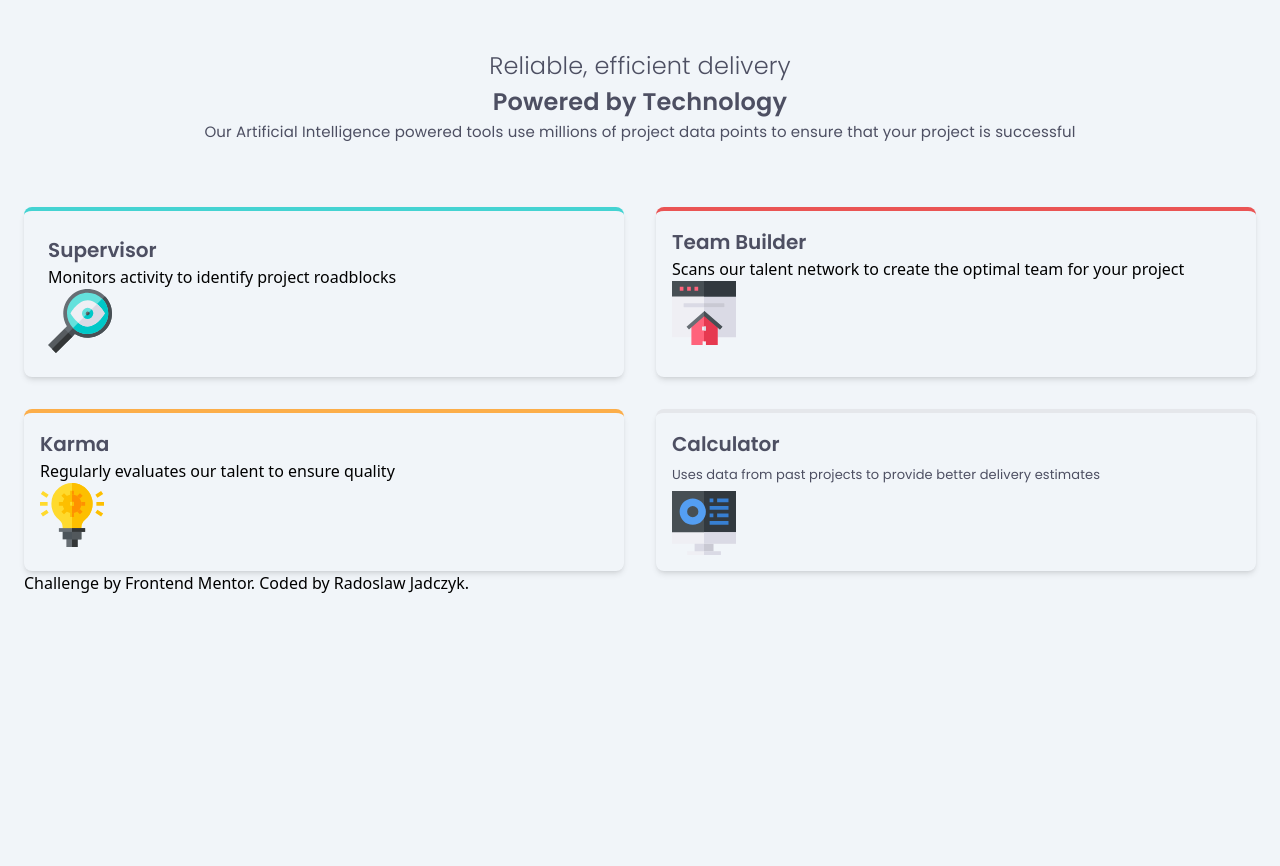
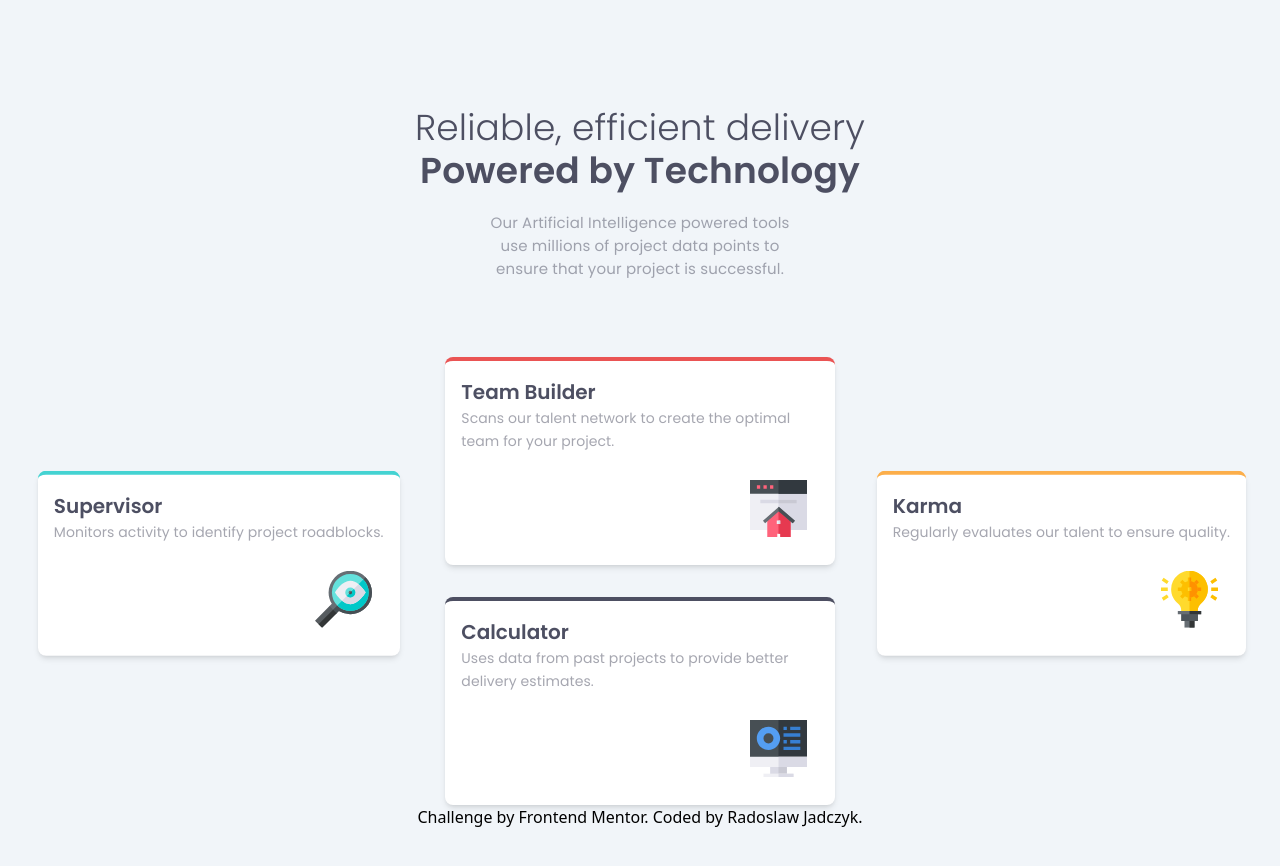
Before and after one commit to Kaczupinko/four-card-feature-section, a plain HTML site: page index.html in a window 1280 px wide. Before the commit the page ends 800 px from the top, so only its background shows below. Drawn offline with nearby package versions, Linux system fonts and the light colour scheme.

Commit message:
Fix layout

```diff
--- a/index.html
+++ b/index.html
@@ -35,47 +35,48 @@
 
 </head>
 <body class="bg-slate-100">
-    <main class="max-w-7x1 mx-auto px-6 py-12">
-        <header class="text-center mb-16">
-            <h1 class="md:text2x1 text-slate-gray font-poppins text-[24px] font-light leading-normal tracking-[0.167px]">
+    <main class="max-w-7xl mx-auto px-6 py-12 min-h-screen flex flex-col bg-slate-100">
+        <header class="text-center mb-15 py-[24px] md:py-[64px]">
+            <h1 class="md:text-2xl text-slate-gray font-poppins text-[24px] md:text-[36px] font-light leading-normal tracking-[0.167px]">
                 Reliable, efficient delivery
             </h1>
-            <h2 class="text-slate-gray font-poppins text-[24px] font-semibold leading-normal tracking-[0.167px]">
+            <h2 class="text-slate-gray font-poppins text-[24px] md:text-[36px] font-semibold leading-normal tracking-[0.167px]">
                 Powered by Technology
             </h2>
-            <p class="text-slate-gray font-poppins text-[15px] font-normal leading-[23px] tracking-[0.167px]">
+            <p class="w-[311px] mx-auto text-center text-slate-gray font-poppins text-[15px] font-normal leading-[23px] tracking-[0.167px] py-[13px] opacity-50">
                 Our Artificial Intelligence powered tools use millions of project data points
-                to ensure that your project is successful
+                to ensure that your project is successful.
             </p>
         </header>
-        <section class="grid grid-cols-1 md:grid-cols-2 gap-8">
-            <div class="p-6 rounded-lg shadow-md border-t-4 border-aqua">
+        <section class="grid grid-cols-1 md:grid-cols-3 lg:grid-cols-3 gap-8 flex-grow place-items-center">
+            <div class="w-[311px] md:w-auto p-4 rounded-lg shadow-md border-t-4 border-aqua relative md:translate-y-[55%] bg-white">
                 <h3 class="text-slate-gray font-poppins text-[20px] font-semibold leading-normal">Supervisor</h3>
-                <p>Monitors activity to identify project roadblocks</p>
-                <img src="images\icon-supervisor.svg" alt="Description of the icon" class="w-16 h-16">
+                <p class="text-[#4D4F62] font-poppins text-[14px] font-normal leading-[23px] tracking-[0.09px] opacity-50 pb-[96px]">Monitors activity to identify project roadblocks.</p>
+                <img src="images/icon-supervisor.svg" alt="Supervisor Icon" class="w-[57px] h-[57px] absolute bottom-[28px] right-[28px]">
             </div>
-            <div class="p-4 rounded-lg shadow-md border-t-4 border-tomato-red">
+            <div class="w-[311px] md:w-auto p-4 rounded-lg shadow-md border-t-4 border-tomato-red relative bg-white">
                 <h3 class="text-slate-gray font-poppins text-[20px] font-semibold leading-normal">Team Builder</h3>
-                <p>Scans our talent network to create the optimal team for your project</p>
-                <img src="images\icon-team-builder.svg" alt="Description of the icon" class="w-16 h-16">
+                <p class="text-[#4D4F62] font-poppins text-[14px] font-normal leading-[23px] tracking-[0.09px] opacity-50 pb-[96px]">Scans our talent network to create the optimal team for your project.</p>
+                <img src="images/icon-team-builder.svg" alt="Team Builder Icon" class="w-[57px] h-[57px] absolute bottom-[28px] right-[28px]">
             </div>
-            <div class="p-4 rounded-lg shadow-md border-t-4 border-sunset-orange">
+            <div class="w-[311px] md:w-auto p-4 rounded-lg shadow-md border-t-4 border-sunset-orange relative md:translate-y-[55%] bg-white">
                 <h3 class="text-slate-gray font-poppins text-[20px] font-semibold leading-normal">Karma</h3>
-                <p>Regularly evaluates our talent to ensure quality</p>
-                <img src="images\icon-karma.svg" alt="Description of the icon" class="w-16 h-16">
+                <p class="text-[#4D4F62] font-poppins text-[14px] font-normal leading-[23px] tracking-[0.09px] opacity-50 pb-[96px]">Regularly evaluates our talent to ensure quality.</p>
+                <img src="images/icon-karma.svg" alt="Karma Icon" class="w-[57px] h-[57px] absolute bottom-[28px] right-[28px]">
             </div>
-            <div class="p-4 rounded-lg shadow-md border-t-4 borderslate-gray">
+            <div class="w-[311px] md:w-auto p-4 rounded-lg shadow-md border-t-4 border-slate-gray relative md:col-start-2 lg:col-start-2 bg-white">
                 <h3 class="text-slate-gray font-poppins text-[20px] font-semibold leading-normal">Calculator</h3>
-                <p class="text-slate-gray font-poppins text-[13px] font-normal leading-[32px] tracking-[0.09px]">Uses data from past projects to provide better delivery estimates</p>
-                <img src="images\icon-calculator.svg" alt="Description of the icon" class="w-16 h-16">
+                <p class="text-[#4D4F62] font-poppins text-[14px] font-normal leading-[23px] tracking-[0.09px] opacity-50 pb-[96px]">Uses data from past projects to provide better delivery estimates.</p>
+                <img src="images/icon-calculator.svg" alt="Calculator Icon" class="w-[57px] h-[57px] absolute bottom-[28px] right-[28px]">
             </div>
         </section>
-        <footer>
-            <p class="attribution">
-            Challenge by <a href="https://www.frontendmentor.io?ref=challenge" target="_blank">Frontend Mentor</a>.
-            Coded by <a href="#">Radoslaw Jadczyk</a>.
+        <footer class="mt-auto">
+            <p class="text-center">
+                Challenge by <a href="https://www.frontendmentor.io?ref=challenge" target="_blank">Frontend Mentor</a>.
+                Coded by <a href="#">Radoslaw Jadczyk</a>.
             </p>
         </footer>
     </main>
 </body>
+
 </html>
```
